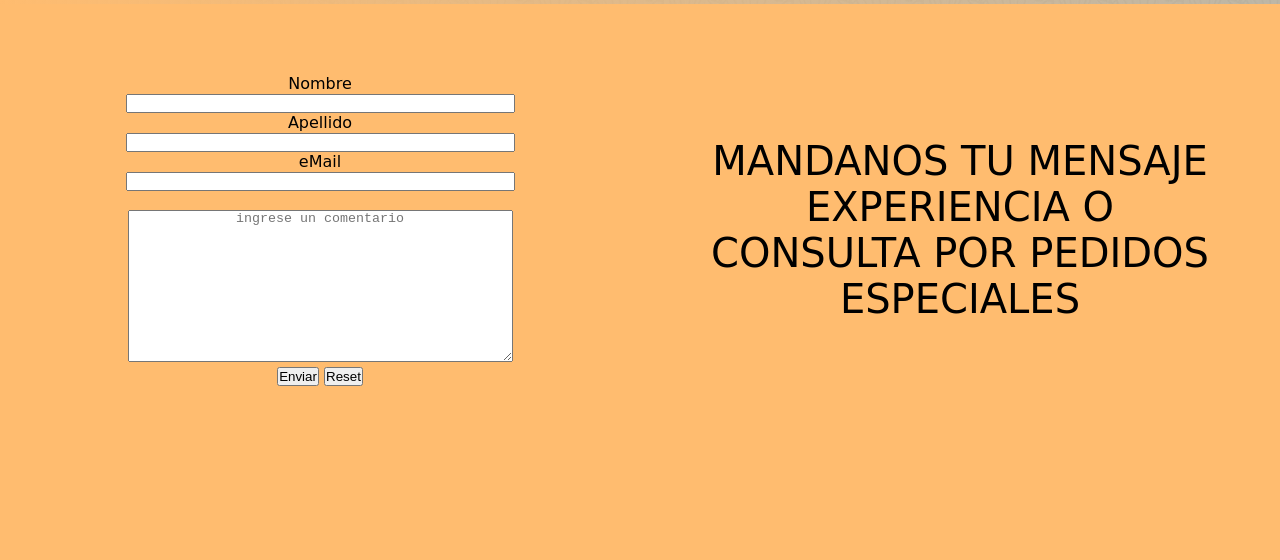
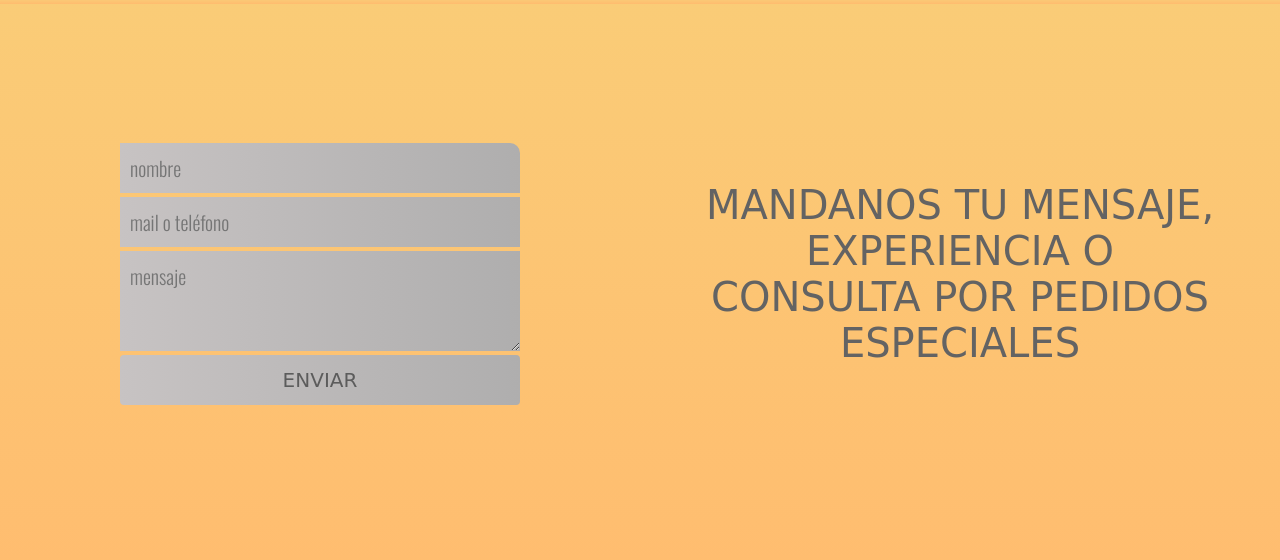
Before and after one commit to nespralnic/govindaweb, a website: page pages/contacto.html in a window 1280 px wide. Shown: the part 91-651 px from the top of the page. Drawn offline with nearby package versions, Linux system fonts and the light colour scheme; a web font is replaced by a local one.

Commit message:
estilos en contacto

```diff
--- a/pages/contacto.html
+++ b/pages/contacto.html
@@ -36,33 +36,27 @@
 
     <main>
         <hr class="lineaSeparador animate__animated animate__slideInLeft fondoPag">
-        <div class="contacto fondoContacto">
+        <div class="contacto fondoPag">
             <div class="contacto__left">
 
 
-                    <form id="formulario" action="">
-                        <div>
-                            <p><label for="nombre" >Nombre</label></p>
-                            <p> <input type="text" size="46"></p>
-                            <p><label for="apellido">Apellido</label></p>
-                            <p><input type="text" size="46"></p>
-                            <p><label for="mail" >eMail</label></p>
-                            <p><input type="text" size="46"></p>
+                    <form class="formulario" action="">
+                        <div class="formulario__contenedor">
+                            <input class="inputsForm inputsForm--radio"  type="text" id="nombre" placeholder="nombre" required>
+                            <input class="inputsForm"  type="text"  id="telefono" placeholder="mail o teléfono" required>
+                            <textarea class="textareaForm" id="textarea" placeholder="mensaje" required></textarea>
+                            <button class="botonesFicha" type="submit" value="Enviar">ENVIAR</button>
                         </div>
-                        <br>
-                        <div>
-                            <textarea name="contenido" id="contenido" cols="46" rows="10" placeholder="ingrese un comentario"></textarea>
-                        </div>
-                        <div>
-                            <input type="submit" value="Enviar">
-                            <input type="reset" value="Reset">
-                        </div>
+
+
+
+
                     </form>
 
 
             </div>
             <div class="contacto__right">
-                <p class="contacto__right--texto">MANDANOS TU MENSAJE EXPERIENCIA O CONSULTA POR PEDIDOS ESPECIALES</p>
+                <p class="contacto__right--texto">MANDANOS TU MENSAJE, EXPERIENCIA O CONSULTA POR PEDIDOS ESPECIALES</p>
 
             </div>
         </div>
--- a/scss/base/_globales.scss
+++ b/scss/base/_globales.scss
@@ -1,10 +1,3 @@
-html{
-    width:100vw;
-}
-body{
-    width:100vw;
-}
-
 .fondo{
     @include mixFondo($fotoEmpapelado,none);
 
@@ -15,18 +8,7 @@ body{
     @include mixFondo(none,$naranja);
 }
 
-.tituloSeccion{
-    width: 100vw;
-    background-color: $naranja;
 
-}
-
-.tituloTextoSeccion{
-    font-family: 'Contrail One', cursive;
-    -webkit-text-stroke: 1px rgb(141, 141, 141);
-    color: transparent;
-    font-size: 60px;
-}
 
 html {
     scroll-behavior: smooth;
--- a/scss/base/_reset.scss
+++ b/scss/base/_reset.scss
@@ -5,6 +5,11 @@
     text-align: center;
     box-sizing: border-box;
 }
+main {
+    padding: 0;
+    margin: 0;
+    width: 90vw;
+}
 
 /*FUENTES*/
 /*font-family: 'Contrail One', cursive;*/
--- a/scss/pages/_contacto.scss
+++ b/scss/pages/_contacto.scss
@@ -1,7 +1,8 @@
 .fondoPag{
-    background-image: linear-gradient(to right, $naranja, rgba(90, 67, 25, 0.301));
+    background-image: linear-gradient(rgb(250, 204, 119),$naranja);
 }
 
+/*contenedor general*/
 .contacto{
     display: flex;
     flex-direction: column-reverse;
@@ -16,12 +17,87 @@
         padding-top: 40px;
 
 
-        #formulario{
+        .formulario{
+
+            margin:0 auto;
+            border-radius: 8px;
+            width: 300px;
+            height: 400px;
             display: flex;
             flex-direction: column;
-            font-family: 'Contrail One', cursive;
+            justify-content:space-around;
+            align-items: center;
 
+
+
+            .inputsForm{
+                width: 100%;
+                background-image: linear-gradient(to right,rgb(199, 195, 195),rgb(175, 174, 174));
+                border: 0;
+                padding: 10px 10px;
+                margin-bottom: 4px;
+                font-family: 'Oswald', sans-serif;
+                font-size: 20px;
+                text-align: left;
+
+
+                &:focus{
+                    background-image: none;
+                    background-color: rgb(199, 195, 195);
+                    outline: 0;
+                }
+            }
+
+            .inputsForm--radio{
+                border-radius: 0 10px 0 0;
+            }
+
+            .textareaForm{
+
+                width: 100%;
+                height: 100px;
+                background-image: linear-gradient(to right,rgb(199, 195, 195),rgb(175, 174, 174));
+                border:0;
+
+                padding: 10px 10px;
+                font-size: 20px;
+                text-align: left;
+                font-family: 'Oswald', sans-serif;
+
+                &:focus{
+                    background-image: none;
+                    background-color: rgb(199, 195, 195);
+                    outline: 0;
+                }
+            }
+
+
+
+            .botonesFicha{
+                width: 100%;
+                height: 50px;
+                background-image: linear-gradient(to right,rgb(199, 195, 195),rgb(175, 174, 174));
+                background-color: none;
+                color: rgb(92, 92, 92);
+                border-radius: 4px;
+                border:0;
+                font-family: 'Contrail One', cursive;
+                font-size: 20px;
+            }
+
+            .botonesFicha:hover{
+                background-image: linear-gradient(to right,rgb(199, 195, 195),rgb(199, 195, 195));
+                cursor: pointer;
+            }
+
+            @media (min-width:$ancho-mobile){
+
+                width: 400px;
+            }
         }
+
+
+
         @media (min-width:$ancho-mobile){
             width: 50%;
         }
@@ -36,17 +112,29 @@
         font-family: 'Contrail One', cursive;
 
 
+
         .contacto__right--texto{
             font-size: 40px;
             width: 80%;
             margin: 20px auto;
+            color:rgb(99,99,99);
+
+
+            animation-fill-mode: backwards;
+            animation-duration: 2s;
+            animation-name: colorear;
+
+            @keyframes colorear {
+                from{color: transparent;}
+                to{color:rgb(99,99,99);}
+            }
         }
         @media (min-width:$ancho-mobile){
             width: 50%;
         }
     }
 
-    @media (min-width:620px){
+    @media (min-width:$ancho-mobile){
             flex-direction: row;
             justify-content: center;
     }
--- a/scss/pages/_cultura.scss
+++ b/scss/pages/_cultura.scss
@@ -40,19 +40,21 @@
 .bici{
     width: 100vw;
     padding-top: 40px;
-    animation: 4s infinite;
-    animation-name: andando;
     overflow-x: hidden;
 
 
 
     @keyframes andando {
-        0%{transform: translateX(-70%);}
-        100%{transform: translateX(70%);};
+        0%{transform: translateX(-600%);};
+        50%{transform: translateX(200%)};
+        100%{transform: translateX(600%);};
                 }
+
     img{
         height: 100px;
         width: 100px;
+        animation: 4s infinite;
+        animation-name: andando;
         @media (min-width:$ancho-mobile){
             height: 150px;
             width: 150px;
--- a/scss/pages/_productos.scss
+++ b/scss/pages/_productos.scss
@@ -2,6 +2,7 @@
 
 .containerGeneral{
     width: 100vw;
+
     .imagen_fondo{
         background-image: url(../assets/portada-productos.jpg);
         background-repeat: no-repeat;
```
Also changed, not shown: pages/cultura.html (+1 -0 lines), css/estilos.css.
